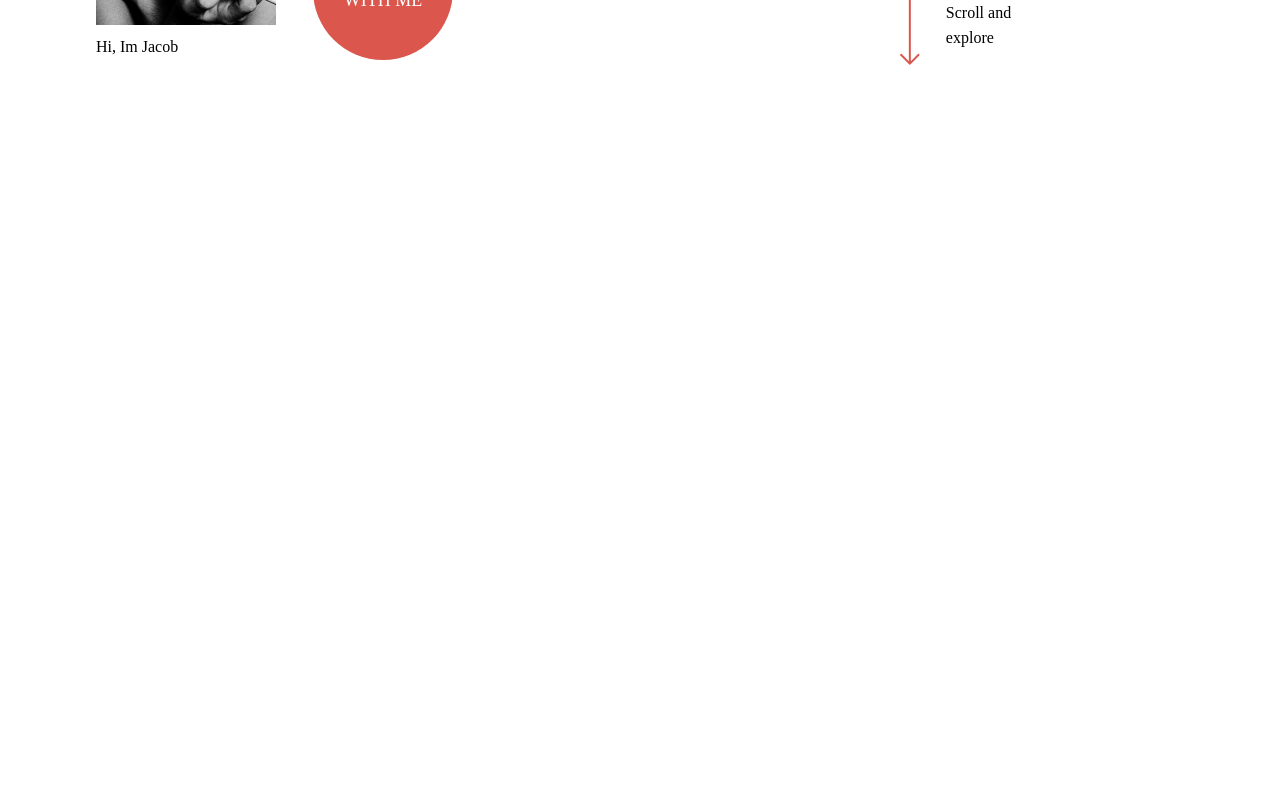
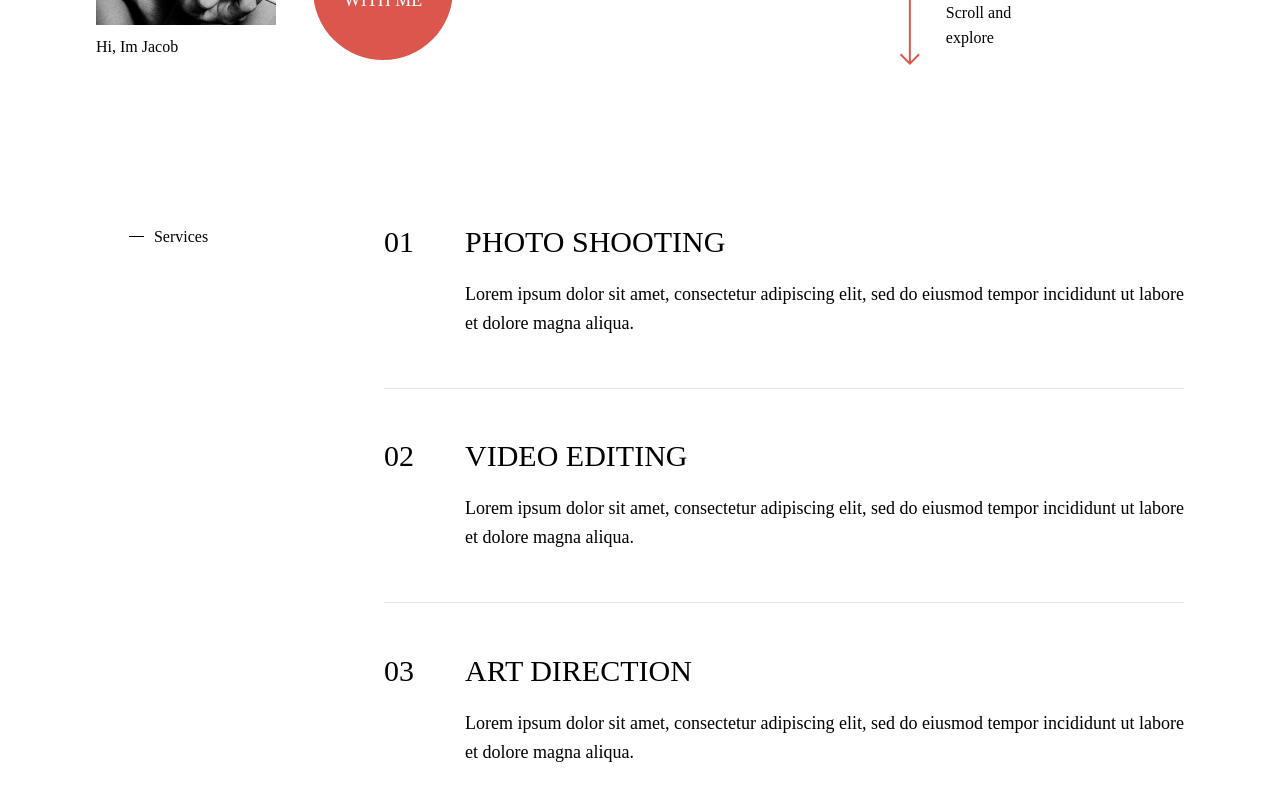
Before and after one commit to Temitayo-spec/photography-website, a Next.js app: page / in a window 1280 px wide. Shown: the part 1098-1898 px from the top of the page. Before the commit the page ends 1163 px from the top, so only its background shows below. Built offline with nearby package versions, Linux system fonts and the light colour scheme; a web font is replaced by a local one.

Commit message:
feat: done with the services section for the homepage

```diff
--- a/src/components/Interfaces/Home/HeroSection/index.tsx
+++ b/src/components/Interfaces/Home/HeroSection/index.tsx
@@ -42,10 +42,10 @@ const HeroSection = () => {
         </Text>
         <HeroImageSection>
           <ImageCtn>
-            <Image src={hero_banner} alt="hero image" quality={100} />
+            <Image src={hero_banner} alt="hero image" quality={100} priority />
           </ImageCtn>
           <ScrollAndExplore>
-            <Image src={carbon_arrow_down} alt="arrow down" quality={100} />
+            <Image src={carbon_arrow_down} alt="arrow down" />
             <p>Scroll and explore</p>
           </ScrollAndExplore>
         </HeroImageSection>
--- /dev/null
+++ b/src/components/Interfaces/Home/ServicesSection/index.tsx
@@ -0,0 +1,51 @@
+import {
+  ServicesSectionWrapper,
+  ServicesSectionInner,
+  ServicesLeftCtn,
+  ServicesRightCtn,
+  ServicesCtn,
+} from './styles';
+
+const services = [
+  {
+    title: 'Photo Shooting',
+    description:
+      'Lorem ipsum dolor sit amet, consectetur adipiscing elit, sed do eiusmod tempor incididunt ut labore et dolore magna aliqua.',
+  },
+  {
+    title: 'Video Editing',
+    description:
+      'Lorem ipsum dolor sit amet, consectetur adipiscing elit, sed do eiusmod tempor incididunt ut labore et dolore magna aliqua.',
+  },
+  {
+    title: 'Art Direction',
+    description:
+      'Lorem ipsum dolor sit amet, consectetur adipiscing elit, sed do eiusmod tempor incididunt ut labore et dolore magna aliqua.',
+  },
+];
+
+const ServicesSection = () => {
+  return (
+    <ServicesSectionWrapper>
+      <ServicesSectionInner>
+        <ServicesLeftCtn>
+          <div />
+          <p>Services</p>
+        </ServicesLeftCtn>
+        <ServicesRightCtn>
+          {services.map((service, index) => (
+            <ServicesCtn key={index}>
+              <h2>0{index + 1}</h2>
+              <div>
+                <p>{service.title}</p>
+                <p>{service.description}</p>
+              </div>
+            </ServicesCtn>
+          ))}
+        </ServicesRightCtn>
+      </ServicesSectionInner>
+    </ServicesSectionWrapper>
+  );
+};
+
+export default ServicesSection;
--- /dev/null
+++ b/src/components/Interfaces/Home/ServicesSection/styles.ts
@@ -0,0 +1,85 @@
+import styled from 'styled-components';
+
+const ServicesSectionWrapper = styled.div`
+  width: 85%;
+  max-width: var(--max-width);
+  margin: 0 auto;
+  margin-top: 9.94rem;
+`;
+
+const ServicesSectionInner = styled.div`
+  max-width: 65.9375rem;
+  width: 100%;
+  margin-left: auto;
+  display: flex;
+  justify-content: space-between;
+  align-items: flex-start;
+`;
+
+const ServicesLeftCtn = styled.div`
+  display: flex;
+  align-items: center;
+  gap: 0.62rem;
+
+  div {
+    width: 0.9375rem;
+    height: 0.0625rem;
+    background: var(--border-secondary, #000);
+  }
+
+  p {
+    font-size: 1rem;
+    line-height: 160%; /* 1.6rem */
+  }
+`;
+
+const ServicesRightCtn = styled.div`
+  max-width: 50rem;
+  display: flex;
+  flex-direction: column;
+  gap: 3.12rem;
+`;
+
+const ServicesCtn = styled.div`
+  display: flex;
+  gap: 3.19rem;
+  padding-bottom: 3.12rem;
+  border-bottom: 1px solid var(--border-default, rgba(16, 16, 16, 0.1));
+
+  &:last-of-type {
+    border-bottom: none;
+  }
+
+  & > div {
+    display: flex;
+    flex-direction: column;
+    gap: 1.25rem;
+
+    p:first-of-type {
+      font-size: 1.875rem;
+      line-height: 120%; /* 2.25rem */
+      text-transform: uppercase;
+    }
+
+    p:last-of-type {
+      font-size: 1.125rem;
+      line-height: 160%; /* 1.8rem */
+    }
+  }
+
+  h2 {
+    color: var(--secondary);
+    font-size: 1.875rem;
+    font-weight: 400;
+    line-height: 120%; /* 2.25rem */
+    text-transform: uppercase;
+  }
+`;
+
+export {
+  ServicesSectionWrapper,
+  ServicesSectionInner,
+  ServicesLeftCtn,
+  ServicesRightCtn,
+  ServicesCtn,
+};
--- a/src/components/index.ts
+++ b/src/components/index.ts
@@ -1,2 +1,3 @@
 export { default as Topbar } from './Common/Topbar';
 export { default as HomeHeroSection } from './Interfaces/Home/HeroSection';
+export { default as HomeServicesSection } from './Interfaces/Home/ServicesSection';
--- a/src/layout/globalStyles.tsx
+++ b/src/layout/globalStyles.tsx
@@ -11,6 +11,7 @@ const GlobalStyle = styled.createGlobalStyle`
     --primary: ${({ theme }) => theme.colors.primary};
     --secondary: ${({ theme }) => theme.colors.secondary};
     --border-secondary: #000;
+    --border-default: rgba(16, 16, 16, 0.1);
   }
 
   * {
--- a/src/pages/_document.tsx
+++ b/src/pages/_document.tsx
@@ -1,13 +1,28 @@
-import { Html, Head, Main, NextScript } from "next/document";
+import type { DocumentContext, DocumentInitialProps } from 'next/document';
+import Document from 'next/document';
+import { ServerStyleSheet } from 'styled-components';
 
-export default function Document() {
-  return (
-    <Html lang="en">
-      <Head />
-      <body>
-        <Main />
-        <NextScript />
-      </body>
-    </Html>
-  );
+export default class MyDocument extends Document {
+  static async getInitialProps(
+    ctx: DocumentContext
+  ): Promise<DocumentInitialProps> {
+    const sheet = new ServerStyleSheet();
+    const originalRenderPage = ctx.renderPage;
+
+    try {
+      ctx.renderPage = () =>
+        originalRenderPage({
+          enhanceApp: (App) => (props) =>
+            sheet.collectStyles(<App {...props} />),
+        });
+
+      const initialProps = await Document.getInitialProps(ctx);
+      return {
+        ...initialProps,
+        styles: [initialProps.styles, sheet.getStyleElement()],
+      };
+    } finally {
+      sheet.seal();
+    }
+  }
 }
--- a/src/pages/index.tsx
+++ b/src/pages/index.tsx
@@ -1,5 +1,5 @@
 import Head from 'next/head';
-import { HomeHeroSection, Topbar } from '@/components';
+import { HomeHeroSection, Topbar, HomeServicesSection } from '@/components';
 
 export default function Home() {
   return (
@@ -13,6 +13,7 @@ export default function Home() {
       <main>
         <Topbar />
         <HomeHeroSection />
+        <HomeServicesSection />
       </main>
     </>
   );
```
